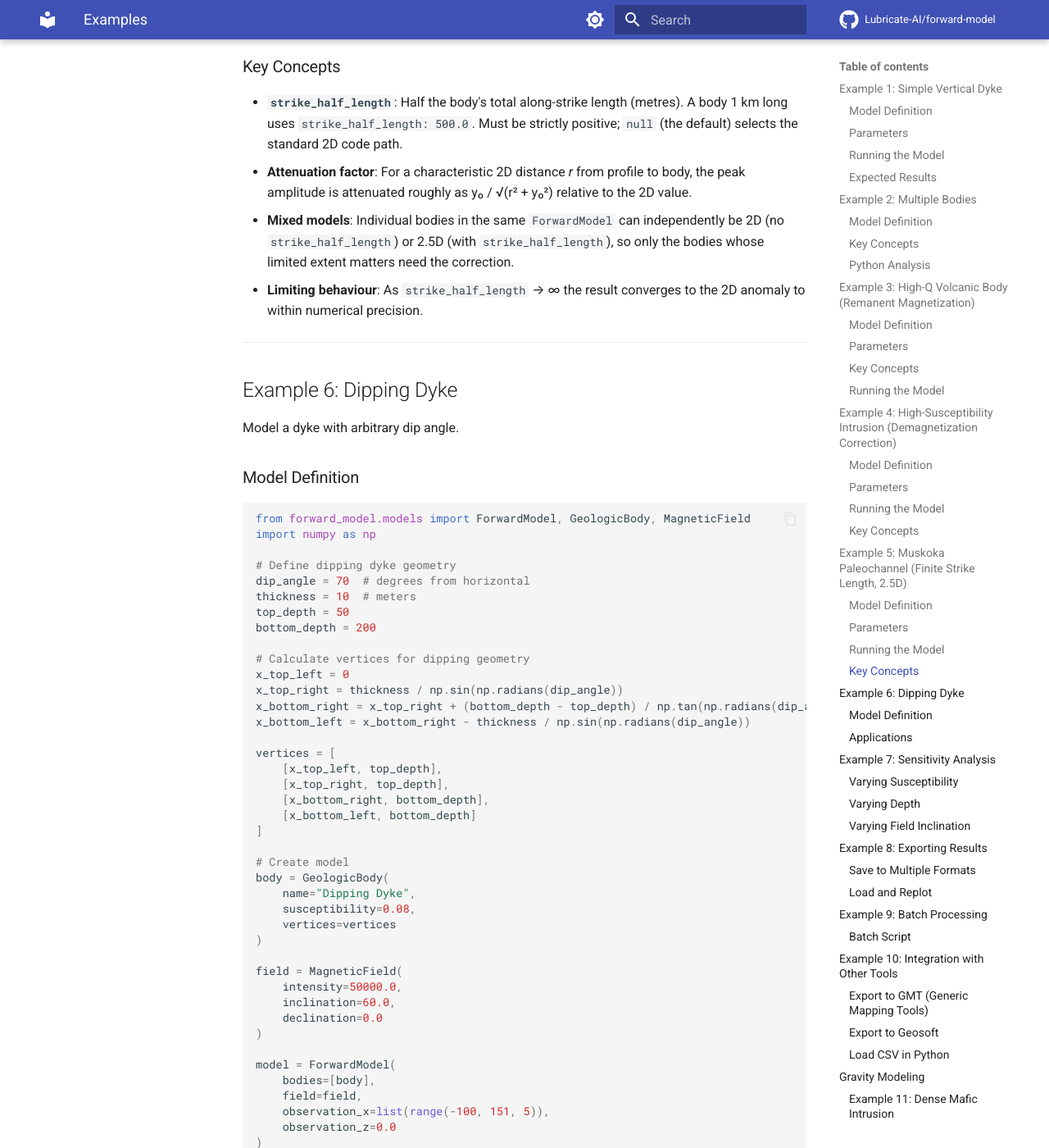
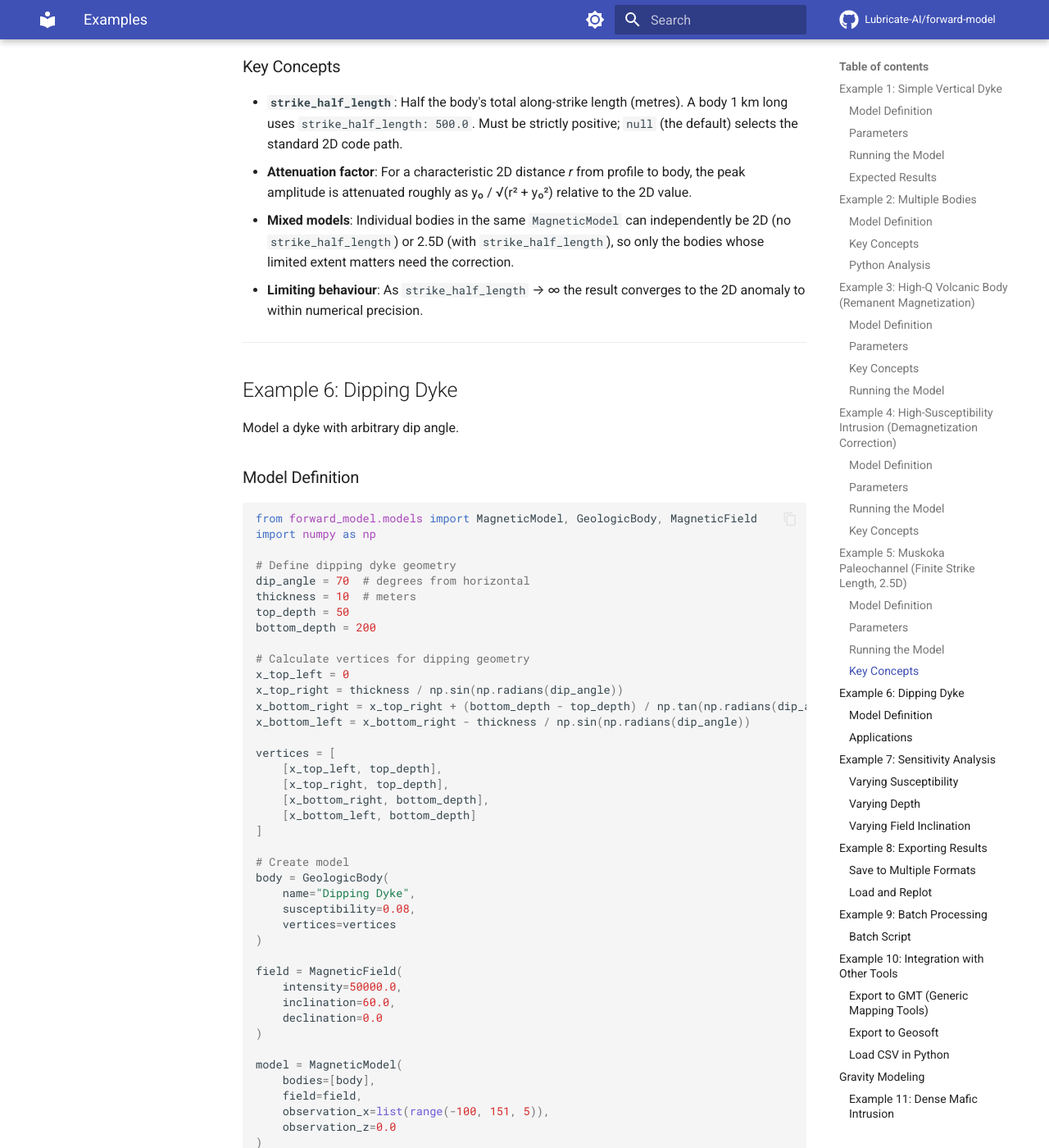
Before and after one commit to Lubricate-AI/forward-model, an MkDocs documentation site: the page built from docs/user-guide/examples.md, in a window 1280 px wide and 1400 px high, scrolled down 9686 px. Shown: the whole window at 82% size. Built offline with MkDocs 1.6.1 and Material for MkDocs 9.7.7, drawn with Linux system fonts in a browser that asks for light colours; comment, search, counter and statistics services are not loaded; the version menu is left out; some of the changed text lies outside the part shown.

Commit message:
docs: update user-guide/examples.md for MagneticModel

````diff
--- a/docs/user-guide/examples.md
+++ b/docs/user-guide/examples.md
@@ -350,7 +350,7 @@ print(f"2.5D peak: {peak_25d:.2f} nT  ({100*(1 - peak_25d/peak_2d):.1f}% attenua
 
 - **`strike_half_length`**: Half the body's total along-strike length (metres). A body 1 km long uses `strike_half_length: 500.0`. Must be strictly positive; `null` (the default) selects the standard 2D code path.
 - **Attenuation factor**: For a characteristic 2D distance *r* from profile to body, the peak amplitude is attenuated roughly as y₀ / √(r² + y₀²) relative to the 2D value.
-- **Mixed models**: Individual bodies in the same `ForwardModel` can independently be 2D (no `strike_half_length`) or 2.5D (with `strike_half_length`), so only the bodies whose limited extent matters need the correction.
+- **Mixed models**: Individual bodies in the same `MagneticModel` can independently be 2D (no `strike_half_length`) or 2.5D (with `strike_half_length`), so only the bodies whose limited extent matters need the correction.
 - **Limiting behaviour**: As `strike_half_length` → ∞ the result converges to the 2D anomaly to within numerical precision.
 
 ---
@@ -362,7 +362,7 @@ Model a dyke with arbitrary dip angle.
 ### Model Definition
 
 ```python
-from forward_model.models import ForwardModel, GeologicBody, MagneticField
+from forward_model.models import MagneticModel, GeologicBody, MagneticField
 import numpy as np
 
 # Define dipping dyke geometry
@@ -397,7 +397,7 @@ field = MagneticField(
     declination=0.0
 )
 
-model = ForwardModel(
+model = MagneticModel(
     bodies=[body],
     field=field,
     observation_x=list(range(-100, 151, 5)),
@@ -539,7 +539,7 @@ print("✓ Results exported to multiple formats")
 
 ```python
 import json
-from forward_model.models import ForwardModel
+from forward_model.models import MagneticModel
 from forward_model.viz import plot_combined
 import numpy as np
 
@@ -547,7 +547,7 @@ import numpy as np
 with open("results.json") as f:
     data = json.load(f)
 
-model = ForwardModel(**data["model"])
+model = MagneticModel(**data["model"])
 x = np.array(data["results"]["x"])
 anomaly = np.array(data["results"]["anomaly"])
 
````
